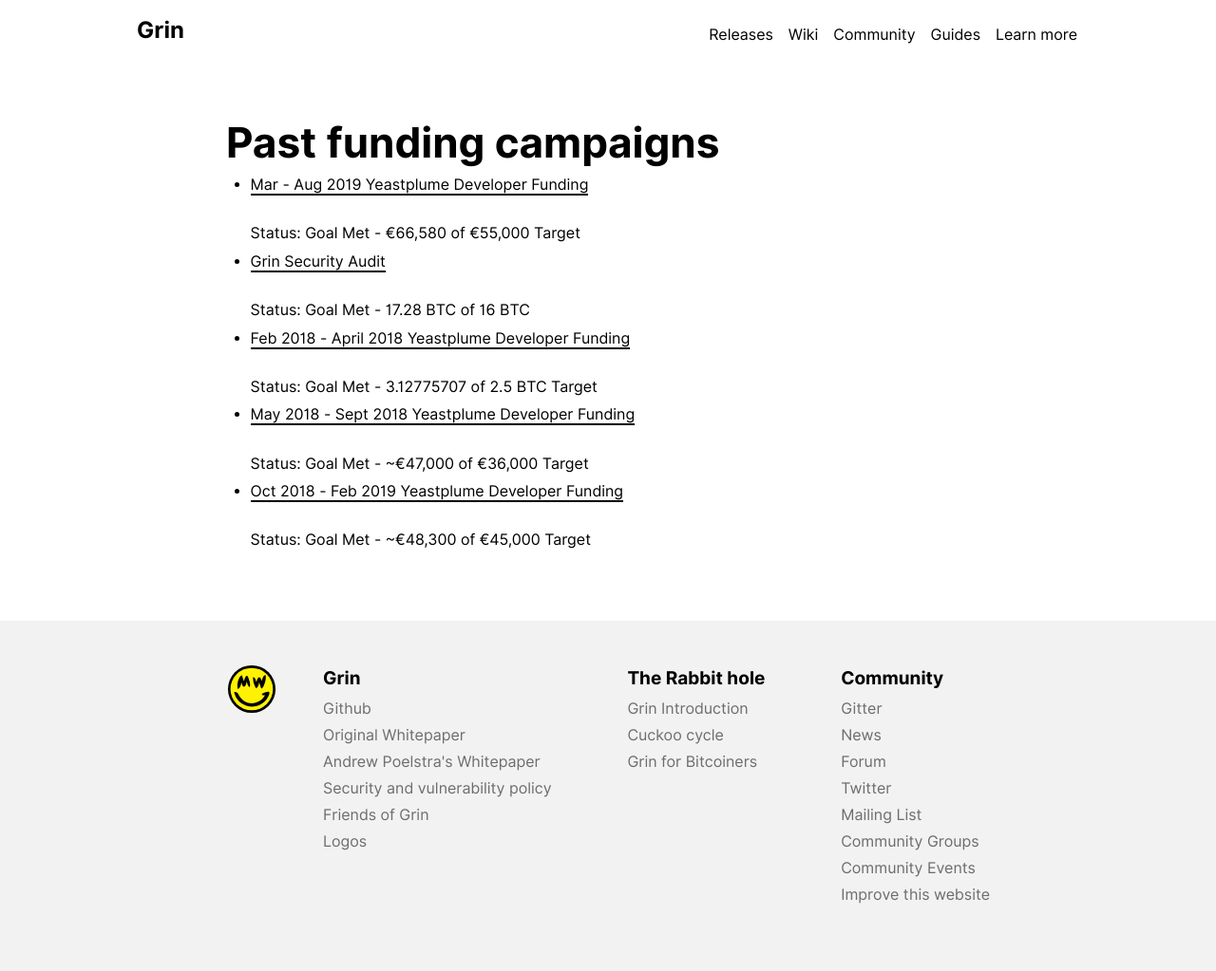
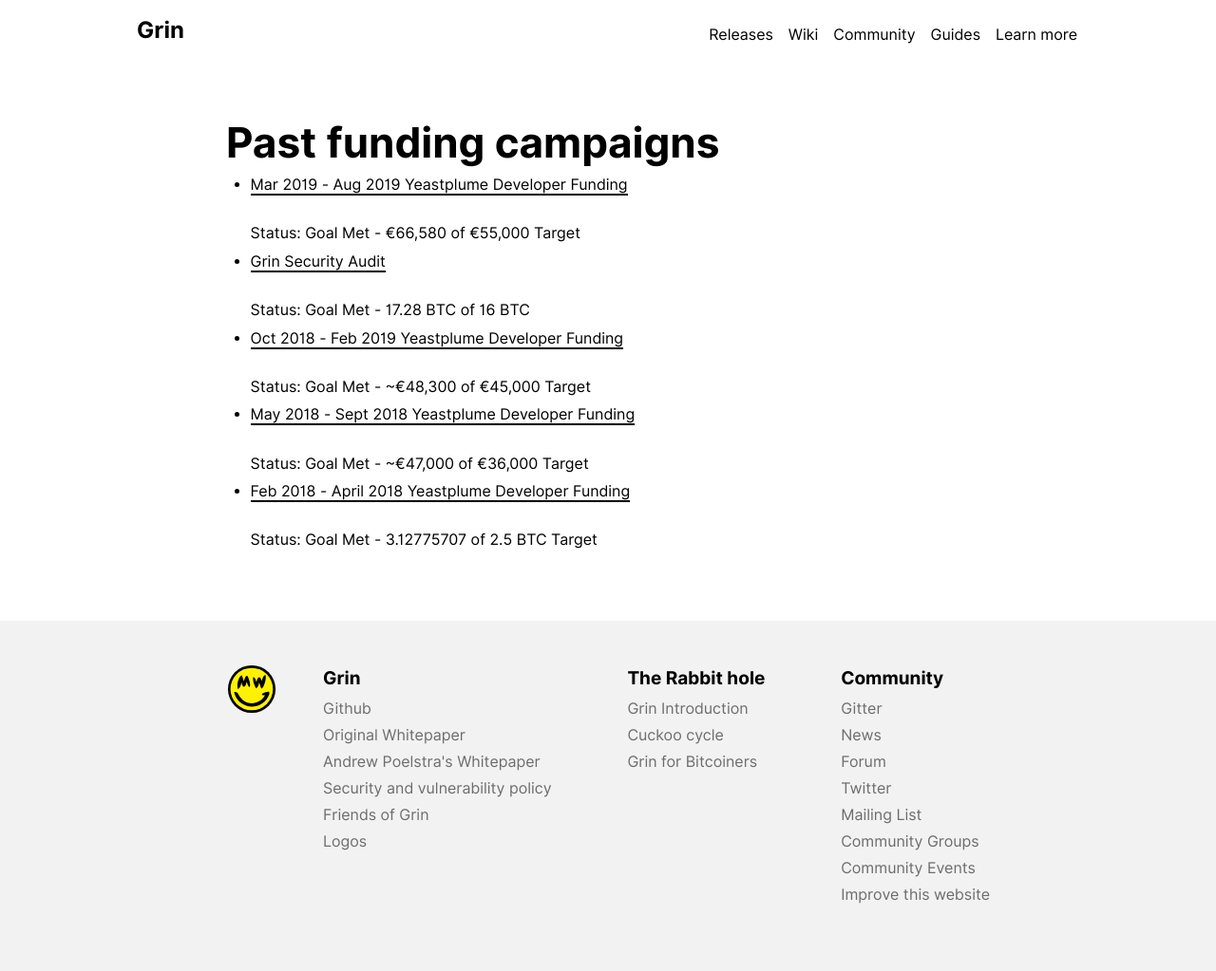
Before and after one commit to mimblewimble/site, a Jekyll site: the page built from campaigns.md, in a window 1280 px wide. Shown: the whole page at 95% size. Built offline with Jekyll 4.4.1, drawn with Linux system fonts in a browser that asks for light colours; nearby versions of some CDN libraries; our own code applies the rules of GitHub Pages for plain Markdown files.

Commit message:
Sort campaigns

```diff
--- a/campaigns.md
+++ b/campaigns.md
@@ -4,7 +4,7 @@
 
 # Past funding campaigns
 
-- [Mar - Aug 2019 Yeastplume Developer Funding](yeastplume)
+- [Mar 2019 - Aug 2019 Yeastplume Developer Funding](yeastplume)
 
   Status: Goal Met - €66,580 of €55,000 Target
 
@@ -12,14 +12,14 @@
 
   Status: Goal Met - 17.28 BTC of 16 BTC
 
-- [Feb 2018 - April 2018 Yeastplume Developer Funding](yeastplume)
+- [Oct 2018 - Feb 2019 Yeastplume Developer Funding](yeastplume)
 
-  Status: Goal Met - 3.12775707 of 2.5 BTC Target
+  Status: Goal Met - ~€48,300 of €45,000 Target
 
 - [May 2018 - Sept 2018 Yeastplume Developer Funding](yeastplume)
 
   Status: Goal Met - ~€47,000 of €36,000 Target
 
-- [Oct 2018 - Feb 2019 Yeastplume Developer Funding](yeastplume)
+- [Feb 2018 - April 2018 Yeastplume Developer Funding](yeastplume)
 
-  Status: Goal Met - ~€48,300 of €45,000 Target
+  Status: Goal Met - 3.12775707 of 2.5 BTC Target
```
